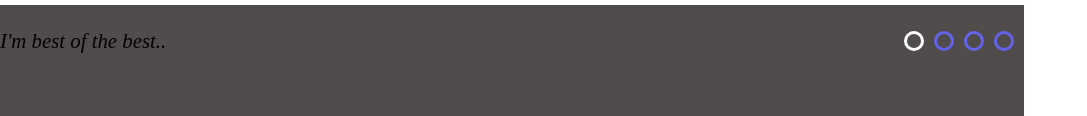
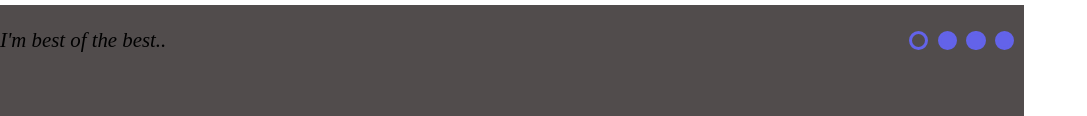
Before and after one commit to pavelpachebutt/cssMemeSlider, a plain HTML site: page index.html in a window 1280 px wide. Shown: the part 651-767 px from the top of the page, without its empty margins (0-1087 px from the left). Drawn offline with Linux system fonts and the light colour scheme.

Commit message:
refactor: changed px to rem

```diff
--- a/style.css
+++ b/style.css
@@ -83,8 +83,16 @@
 #slide3:checked ~ .controls-slogan>.dots label[for='slide3'],
 #slide4:checked ~ .controls-slogan>.dots label[for='slide4'] {
     background-color: rgb(81, 76, 76);
+    border-color: rgb(99, 99, 233);
+}
+
+#slide1:checked ~ .controls-slogan>.dots label[for='slide1']:active,
+#slide2:checked ~ .controls-slogan>.dots label[for='slide2']:active,
+#slide3:checked ~ .controls-slogan>.dots label[for='slide3']:active,
+#slide4:checked ~ .controls-slogan>.dots label[for='slide4']:active {
     border-color: white;
 }
+
 
 .controls-slogan {
     display: flex;
@@ -132,17 +140,18 @@
 
 .dots {
     display: flex;
-    margin: 5px;
+    margin: 0.3rem;
 }
 
 .dots > label {
-    height: 20px;
-    width: 20px;
+    height: 1.2rem;
+    width: 1.2rem;
     border-radius: 50%;
-    border: 3px solid rgb(99, 99, 233);
+    border: 0.2rem solid rgb(99, 99, 233);
+    background-color: rgb(99, 99, 233);
     cursor: pointer;
     transition: all 0.15s ease;
-    margin: 5px;
+    margin: 0.3rem;
 }
 
 
```
